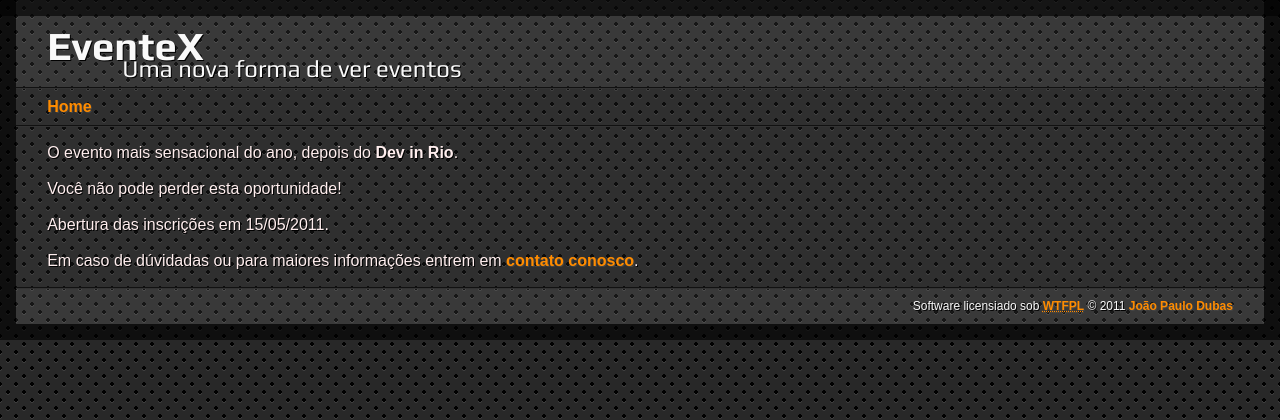
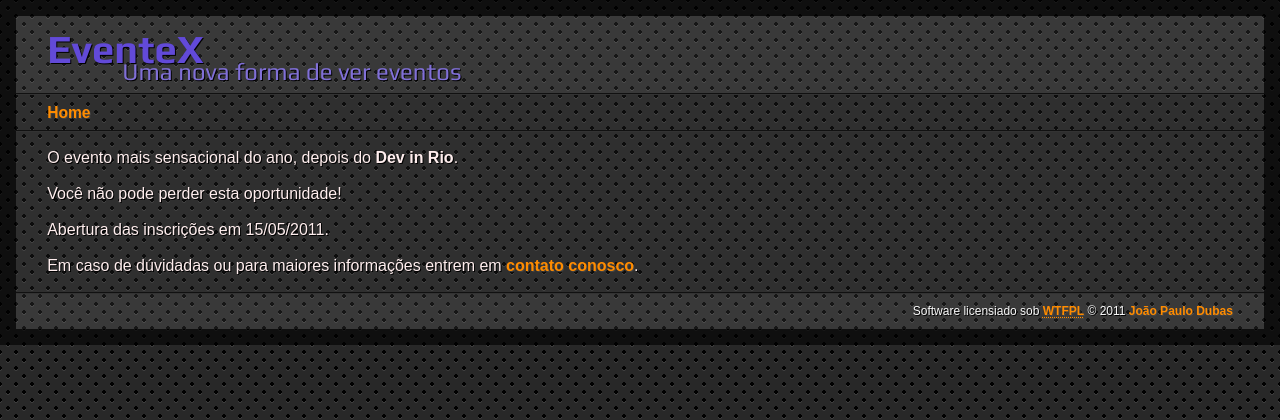
Before and after one commit to joaodubas/wttd4, a Django app: page / in a window 1280 px wide. Shown: the top 420 px of the page. Run offline with Django 3.2, Linux system fonts and the light colour scheme; parts of the project's set-up code (start-up, migrations or seed data) failed here and were passed over; some web fonts are replaced.

Commit message:
changed header styles

```diff
--- a/static/css/global.css
+++ b/static/css/global.css
@@ -4,6 +4,9 @@ html, body {
     min-height: 100%;
 }
 
+/**
+ * based on layout presented by Lea Verou: http://leaverou.me/css3patterns/#carbon-fibre;
+ */
 body {
     background:
         -moz-radial-gradient(black 15%, transparent 16%) 0 0,
@@ -80,26 +83,32 @@ a:hover, a:active { color: #64a8d1; text-shadow: -1px -1px 0 rgba(75,75,75,0.75)
  */
 header, nav, .container, footer { padding: 0 2.5%; }
 header, footer { background-color: rgba(175, 175, 175, 0.125); color: rgba(255, 255, 255, 0.975); text-shadow: 1px 1px 0 rgba(0, 0, 0, 0.975); }
-header { border-bottom: 4px solid #fff; padding-top: 16px; }
+header { border-bottom: 4px solid #fff; margin-top: 16px; padding: 0.25% 2.5%; }
 header, nav, .container { border-bottom: 1px solid #111; }
 nav, .container, footer { border-top: 1px solid #333; }
 
 /**
  * HEADER
  */
-header h1 {
-    font-family: 'Play', sans-serif; font-weight: 700; font-size: 2.5em; line-height: 1.5;
-    margin: 0; padding: 0;
+.logo, .call {
+    font-family: 'Play', sans-serif; line-height: 1.5;
+    padding: 0;
 }
-header h2 {
-    font-family: 'Play', sans-serif; font-weight: 400; font-size: 1.5em; line-height: 1.5;
-    margin: -25px 0 0 75px; padding: 0;
+.logo {
+    color: #624ad8;
+    font-weight: 700; font-size: 2.5em;
+    margin: 0;
+}
+.call {
+    color: #8170d8;
+    font-weight: 400; font-size: 1.5em;
+    margin: -25px 0 0 75px;
 }
 
 /**
  * NAVIGATION
  */
-nav { background-color: rgba(97, 97, 97, 0.125); line-height: 2; padding-top: 2px; padding-bottom: 2px; }
+nav { background-color: rgba(97, 97, 97, 0.125); font-size: 0.975em; line-height: 2; padding-top: 2px; padding-bottom: 2px; }
 
 /**
  * MAIN CONTENT
--- a/templates/index.html
+++ b/templates/index.html
@@ -9,8 +9,8 @@
 </head>
 <body id="{% block page_id %}home{% endblock page_id %}">
     <header>
-        <h1>EventeX</h1>
-        <h2>Uma nova forma de ver eventos</h2>
+        <h1 class="logo">EventeX</h1>
+        <h2 class="call">Uma nova forma de ver eventos</h2>
     </header>
     <nav>
         <ul class="main nav horizontal">
```
